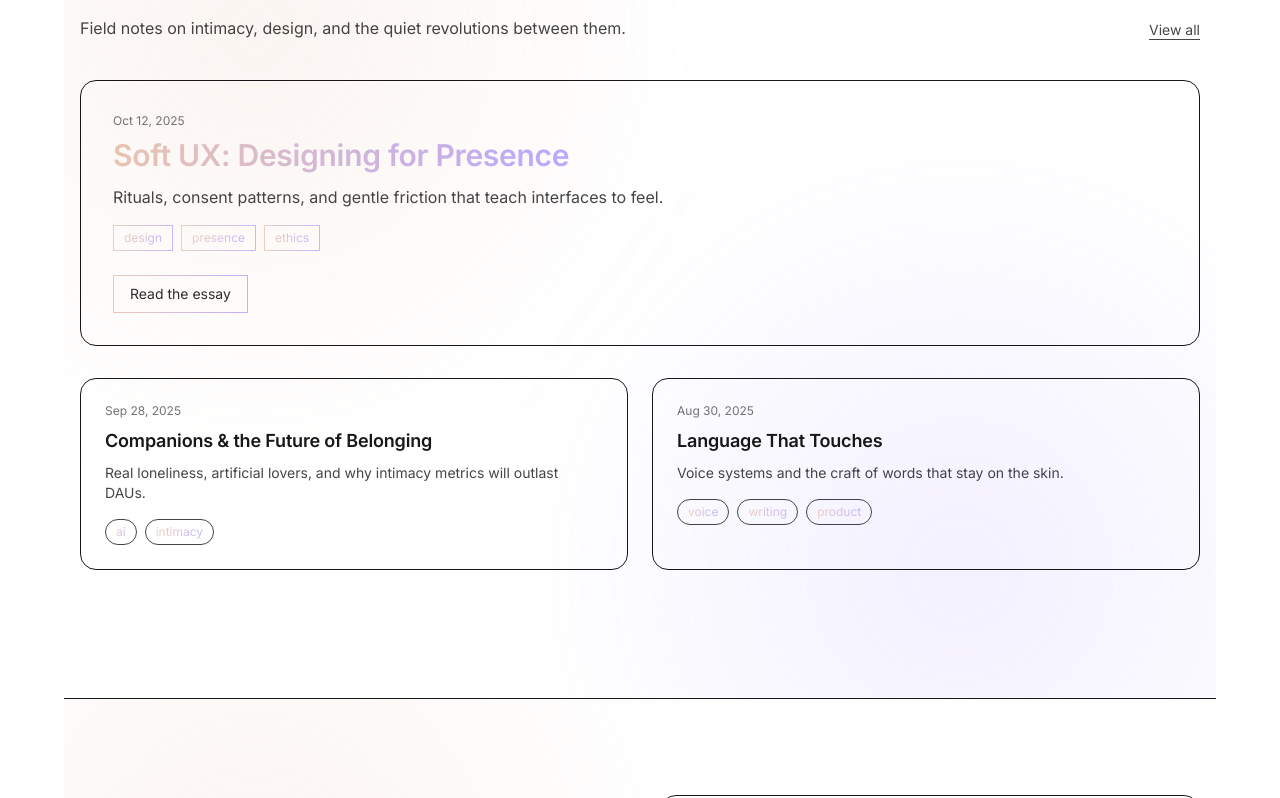
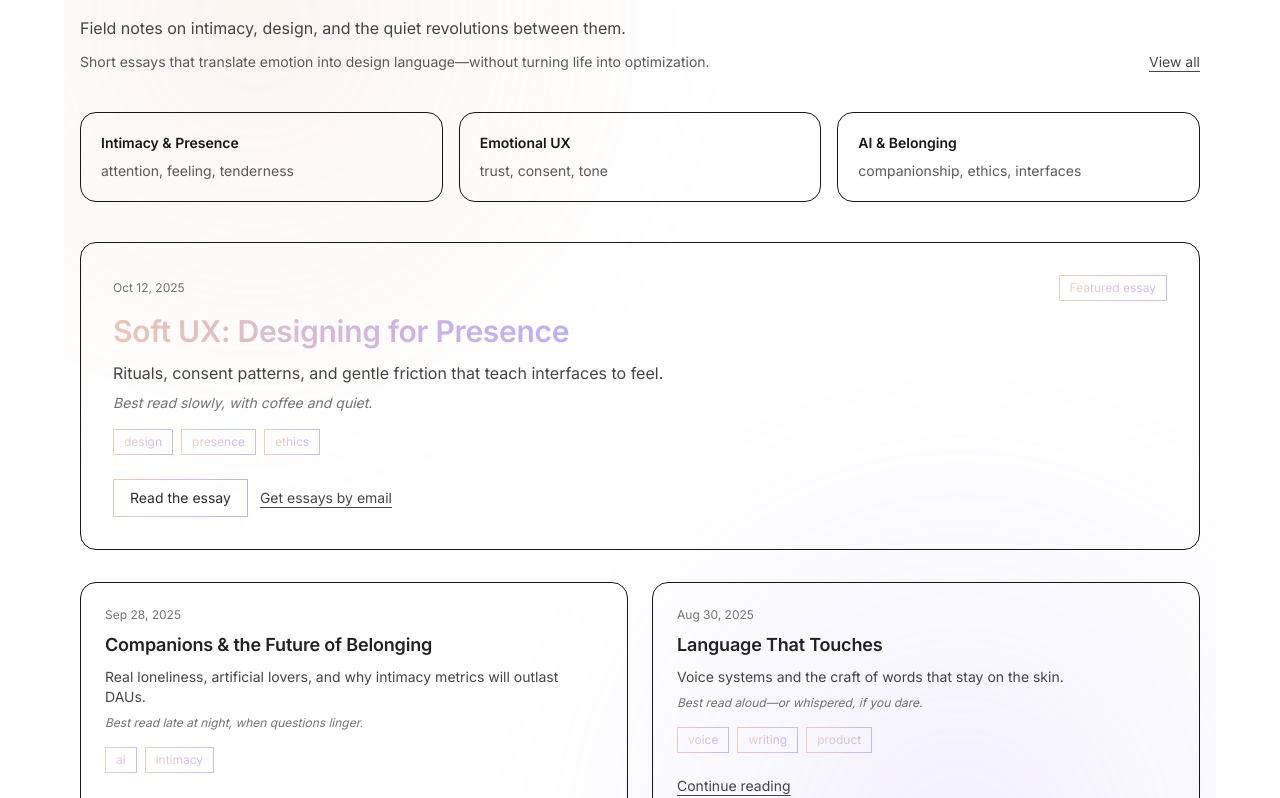
Before and after one commit to diegolsarmiento/ds-intimacy-portal, a Next.js app: page / in a window 1280 px wide. Shown: the part 3882-4680 px from the top of the page. Built offline with nearby package versions, Linux system fonts and the light colour scheme; no server answers.

Commit message:
journal component

```diff
--- a/components/Journal.tsx
+++ b/components/Journal.tsx
@@ -2,54 +2,179 @@ import Link from 'next/link'
 
 type Post = { slug: string; title: string; excerpt: string; date: string; tags?: string[] }
 
+const readingMoments: Record<string, string> = {
+  'soft-ux-presence': 'Best read slowly, with coffee and quiet.',
+  'companions-and-belonging': 'Best read late at night, when questions linger.',
+  'language-that-touches': 'Best read aloud—or whispered, if you dare.',
+}
+
 const posts: Post[] = [
-  { slug: 'soft-ux-presence', title: 'Soft UX: Designing for Presence', excerpt: 'Rituals, consent patterns, and gentle friction that teach interfaces to feel.', date: '2025-10-12', tags: ['design','presence','ethics'] },
-  { slug: 'companions-and-belonging', title: 'Companions & the Future of Belonging', excerpt: 'Real loneliness, artificial lovers, and why intimacy metrics will outlast DAUs.', date: '2025-09-28', tags: ['ai','intimacy'] },
-  { slug: 'language-that-touches', title: 'Language That Touches', excerpt: 'Voice systems and the craft of words that stay on the skin.', date: '2025-08-30', tags: ['voice','writing','product'] },
+  {
+    slug: 'soft-ux-presence',
+    title: 'Soft UX: Designing for Presence',
+    excerpt: 'Rituals, consent patterns, and gentle friction that teach interfaces to feel.',
+    date: '2025-10-12',
+    tags: ['design', 'presence', 'ethics'],
+  },
+  {
+    slug: 'companions-and-belonging',
+    title: 'Companions & the Future of Belonging',
+    excerpt: 'Real loneliness, artificial lovers, and why intimacy metrics will outlast DAUs.',
+    date: '2025-09-28',
+    tags: ['ai', 'intimacy'],
+  },
+  {
+    slug: 'language-that-touches',
+    title: 'Language That Touches',
+    excerpt: 'Voice systems and the craft of words that stay on the skin.',
+    date: '2025-08-30',
+    tags: ['voice', 'writing', 'product'],
+  },
 ]
 
-const f = (iso:string)=>new Date(iso).toLocaleDateString('en-US',{month:'short',day:'numeric',year:'numeric'})
+const topics = [
+  { label: 'Intimacy & Presence', hint: 'attention, feeling, tenderness' },
+  { label: 'Emotional UX', hint: 'trust, consent, tone' },
+  { label: 'AI & Belonging', hint: 'companionship, ethics, interfaces' },
+]
+
+const f = (iso: string) =>
+  new Date(iso).toLocaleDateString('en-US', { month: 'short', day: 'numeric', year: 'numeric' })
 
 export default function Journal() {
-  const [featured, ...rest] = posts
+  const sorted = [...posts].sort((a, b) => +new Date(b.date) - +new Date(a.date))
+  const [featured, ...rest] = sorted
+
   return (
-    <section id="journal" className="section-glow mx-auto max-w-6xl px-4 py-24 md:py-32 border-t" aria-labelledby="journal-heading">
+    <section
+      id="journal"
+      className="section-glow mx-auto max-w-6xl px-4 py-24 md:py-32 border-t"
+      aria-labelledby="journal-heading"
+    >
       <div className="flex items-end justify-between gap-6">
         <div className="max-w-3xl">
-          <h2 id="journal-heading" className="text-3xl md:text-4xl font-semibold tracking-tight">Journal</h2>
-          <p className="mt-3 opacity-80">Field notes on intimacy, design, and the quiet revolutions between them.</p>
+          <h2 id="journal-heading" className="text-3xl md:text-4xl font-semibold tracking-tight">
+            Journal
+          </h2>
+          <p className="mt-3 opacity-80">
+            Field notes on intimacy, design, and the quiet revolutions between them.
+          </p>
+          <p className="mt-3 text-sm opacity-70">
+            Short essays that translate emotion into design language—without turning life into optimization.
+          </p>
         </div>
-        <Link href="/journal" className="text-sm underline underline-offset-4 opacity-80 hover:opacity-100">View all</Link>
+
+        <Link
+          href="/journal"
+          className="text-sm underline underline-offset-4 opacity-80 hover:opacity-100 cursor-pointer inline-block transition-opacity"
+        >
+          View all
+        </Link>
+      </div>
+
+      {/* Topics (visual + SEO) */}
+      <div className="mt-10 grid gap-4 md:grid-cols-3">
+        {topics.map((t) => (
+          <div key={t.label} className="rounded-2xl border p-5 card-hover">
+            <div className="text-sm font-semibold">{t.label}</div>
+            <div className="mt-2 text-sm opacity-70">{t.hint}</div>
+          </div>
+        ))}
       </div>
 
       {/* Featured */}
       <article className="mt-10 rounded-2xl border p-6 md:p-8 card-hover transition">
-        <div className="text-xs opacity-60">{f(featured.date)}</div>
-        <h3 className="mt-2 text-2xl md:text-3xl font-semibold">
-          <Link href={`/journal/${featured.slug}`} className="text-glow">{featured.title}</Link>
+        <div className="flex items-center justify-between gap-4">
+          <div className="text-xs opacity-60">{f(featured.date)}</div>
+          <span className="text-xs rounded-full border px-2.5 py-1 opacity-80 border-glow">
+            <span className="text-glow">Featured essay</span>
+          </span>
+        </div>
+
+        <h3 className="mt-3 text-2xl md:text-3xl font-semibold">
+          <Link
+            href={`/journal/${featured.slug}`}
+            className="text-glow cursor-pointer inline-block transition-opacity opacity-95 hover:opacity-100"
+          >
+            {featured.title}
+          </Link>
         </h3>
-        <p className="mt-3 opacity-80">{featured.excerpt}</p>
-        <div className="mt-4 flex flex-wrap gap-2">
-          {featured.tags?.map(t => <span key={t} className="rounded-full border px-2.5 py-1 text-xs opacity-80 border-glow"><span className="text-glow">{t}</span></span>)}
-        </div>
-        <div className="mt-6">
-          <Link href={`/journal/${featured.slug}`} className="inline-flex items-center rounded-md border px-4 py-2 text-sm opacity-90 hover:opacity-100 border-glow">
+
+        <p className="mt-3 opacity-80 max-w-3xl">{featured.excerpt}</p>
+
+        {readingMoments[featured.slug] && (
+          <p className="mt-2 text-sm italic opacity-60">
+            {readingMoments[featured.slug]}
+          </p>
+        )}
+
+        {featured.tags?.length ? (
+          <div className="mt-4 flex flex-wrap gap-2">
+            {featured.tags.map((t) => (
+              <span key={t} className="rounded-full border px-2.5 py-1 text-xs opacity-80 border-glow">
+                <span className="text-glow">{t}</span>
+              </span>
+            ))}
+          </div>
+        ) : null}
+
+        <div className="mt-6 flex flex-wrap gap-3 items-center">
+          <Link
+            href={`/journal/${featured.slug}`}
+            className="inline-flex items-center rounded-md border px-4 py-2 text-sm opacity-90 hover:opacity-100 border-glow cursor-pointer transition-opacity"
+          >
             Read the essay
+          </Link>
+
+          <Link
+            href="/newsletter"
+            className="text-sm underline underline-offset-4 opacity-80 hover:opacity-100 cursor-pointer inline-block transition-opacity"
+          >
+            Get essays by email
           </Link>
         </div>
       </article>
 
       {/* Rest */}
       <div className="mt-8 grid gap-6 md:grid-cols-2">
-        {rest.map(p=>(
+        {rest.map((p) => (
           <article key={p.slug} className="rounded-2xl border p-6 card-hover transition">
             <div className="text-xs opacity-60">{f(p.date)}</div>
+
             <h3 className="mt-2 text-lg font-semibold">
-              <Link href={`/journal/${p.slug}`}>{p.title}</Link>
+              <Link
+                href={`/journal/${p.slug}`}
+                className="cursor-pointer inline-block transition-opacity opacity-95 hover:opacity-100"
+              >
+                {p.title}
+              </Link>
             </h3>
+
             <p className="mt-2 text-sm opacity-80">{p.excerpt}</p>
-            <div className="mt-4 flex flex-wrap gap-2">
-              {p.tags?.map(t => <span key={t} className="rounded-full border px-2.5 py-1 text-xs opacity-80"><span className="text-glow">{t}</span></span>)}
+
+            {readingMoments[p.slug] && (
+              <p className="mt-2 text-xs italic opacity-60">
+                {readingMoments[p.slug]}
+              </p>
+            )}
+
+            {p.tags?.length ? (
+              <div className="mt-4 flex flex-wrap gap-2">
+                {p.tags.map((t) => (
+                  <span key={t} className="rounded-full border px-2.5 py-1 text-xs opacity-80 border-glow">
+                    <span className="text-glow">{t}</span>
+                  </span>
+                ))}
+              </div>
+            ) : null}
+
+            <div className="mt-5">
+              <Link
+                href={`/journal/${p.slug}`}
+                className="text-sm underline underline-offset-4 opacity-80 hover:opacity-100 cursor-pointer inline-block transition-opacity"
+              >
+                Continue reading
+              </Link>
             </div>
           </article>
         ))}
```
